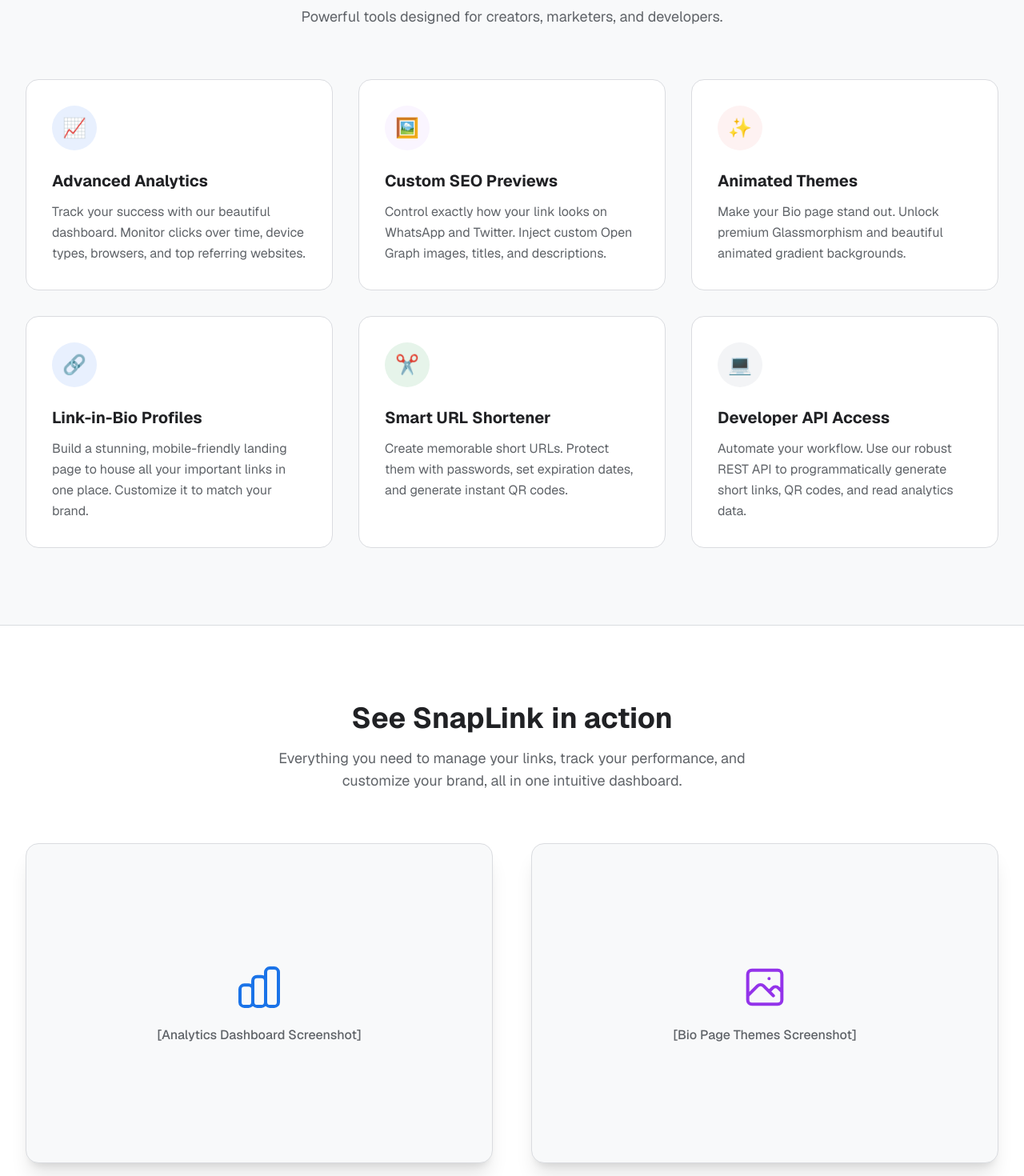
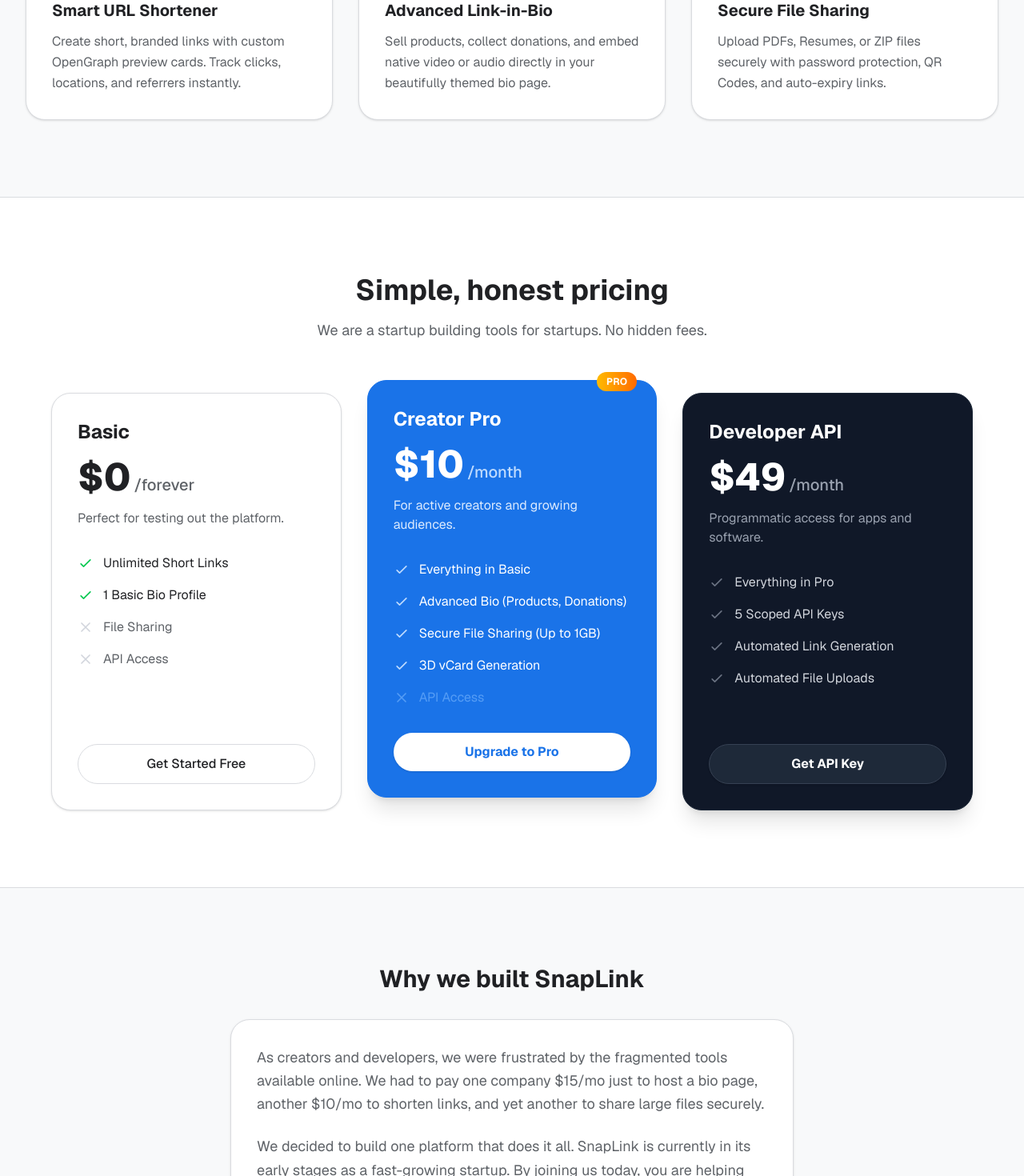
Before and after one commit to dhyey0904/snaplink, a Next.js app in the folder frontend/: page / in a window 1280 px wide. Shown: the part 1060-2530 px from the top of the page at 80% size. Built offline with nearby package versions, Linux system fonts and the light colour scheme.

Commit message:
feat: redesign landing page with genuine startup copy and realistic pricing

```diff
--- a/frontend/src/app/page.tsx
+++ b/frontend/src/app/page.tsx
@@ -35,11 +35,11 @@ export default function Home() {
       <main className="flex-grow">
         <section className="px-4 sm:px-6 lg:px-8 pt-24 pb-32 max-w-7xl mx-auto text-center flex flex-col items-center">
           <h1 className="text-5xl sm:text-6xl md:text-7xl font-bold text-[#202124] tracking-tight leading-tight max-w-4xl">
-            One link to share <br className="hidden sm:block" />
-            <span className="text-transparent bg-clip-text bg-gradient-to-r from-[#1a73e8] to-[#9333ea]">everything you create</span>
+            The all-in-one suite for <br className="hidden sm:block" />
+            <span className="text-transparent bg-clip-text bg-gradient-to-r from-[#1a73e8] to-[#9333ea]">modern creators</span>
           </h1>
           <p className="mt-8 text-lg sm:text-xl text-[#5f6368] max-w-2xl leading-relaxed">
-            The ultimate Link-in-Bio and URL Shortener platform. Create a beautiful, customizable profile to share your content, shorten links, and monetize your audience effortlessly.
+            We built SnapLink to solve our own problem: paying for 5 different subscriptions. Now you can shorten links, build a bio page, share secure files, and generate 3D vCards—all from one dashboard.
           </p>
 
           <div className="mt-12 flex flex-col sm:flex-row gap-4 sm:gap-6 w-full sm:w-auto">
@@ -47,7 +47,7 @@ export default function Home() {
               href="/register"
               className="px-8 py-4 bg-[#1a73e8] text-white rounded-full font-medium text-lg hover:bg-[#1557b0] transition-colors focus:ring-4 focus:ring-[#1a73e8]/20 shadow-sm w-full sm:w-auto"
             >
-              Create your Bio for free
+              Start using SnapLink
             </Link>
             <Link
               href="/login"
@@ -56,16 +56,6 @@ export default function Home() {
               Login to Dashboard
             </Link>
           </div>
-
-          <div className="mt-20 pt-10 border-t border-gray-200 w-full">
-            <p className="text-sm font-semibold text-gray-500 uppercase tracking-widest mb-8">Trusted by creators & developers worldwide</p>
-            <div className="flex flex-wrap justify-center items-center gap-10 opacity-60 grayscale">
-              <svg className="h-8" viewBox="0 0 100 30" fill="currentColor"><text x="0" y="20" fontSize="20" fontWeight="bold">TechCrunch</text></svg>
-              <svg className="h-8" viewBox="0 0 100 30" fill="currentColor"><text x="0" y="20" fontSize="20" fontWeight="bold">The Verge</text></svg>
-              <svg className="h-8" viewBox="0 0 100 30" fill="currentColor"><text x="0" y="20" fontSize="20" fontWeight="bold">Wired</text></svg>
-              <svg className="h-8" viewBox="0 0 100 30" fill="currentColor"><text x="0" y="20" fontSize="20" fontWeight="bold">Forbes</text></svg>
-            </div>
-          </div>
         </section>
 
         {/* Features Section */}
@@ -73,125 +63,119 @@ export default function Home() {
           <div className="max-w-7xl mx-auto px-4 sm:px-6 lg:px-8">
             <div className="text-center mb-16">
               <h2 className="text-3xl sm:text-4xl font-bold text-[#202124]">Everything you need to grow</h2>
-              <p className="mt-4 text-[#5f6368] text-lg">Powerful tools designed for creators, marketers, and developers.</p>
+              <p className="mt-4 text-[#5f6368] text-lg">Powerful tools built by developers, for creators.</p>
             </div>
 
             <div className="grid grid-cols-1 md:grid-cols-3 gap-8">
               {/* Feature 1 */}
-              <div className="bg-white p-8 rounded-2xl border border-[#dadce0] hover:border-[#1a73e8] hover:shadow-md transition-all text-left flex flex-col items-start group">
-                <div className="w-14 h-14 rounded-full bg-[#e8f0fe] text-[#1a73e8] flex items-center justify-center mb-6 text-2xl group-hover:scale-110 transition-transform">📈</div>
-                <h3 className="text-xl font-bold text-[#202124]">Advanced Analytics</h3>
-                <p className="mt-3 text-[#5f6368] leading-relaxed">Track your success with our beautiful dashboard. Monitor clicks over time, device types, browsers, and top referring websites.</p>
+              <div className="bg-white rounded-3xl p-8 border border-[#dadce0] shadow-sm hover:shadow-md transition-shadow">
+                <div className="w-12 h-12 bg-blue-100 text-blue-600 rounded-xl flex items-center justify-center mb-6">
+                  <svg className="w-6 h-6" fill="none" stroke="currentColor" viewBox="0 0 24 24"><path strokeLinecap="round" strokeLinejoin="round" strokeWidth="2" d="M13.828 10.172a4 4 0 00-5.656 0l-4 4a4 4 0 105.656 5.656l1.102-1.101m-.758-4.899a4 4 0 005.656 0l4-4a4 4 0 00-5.656-5.656l-1.1 1.1"></path></svg>
+                </div>
+                <h3 className="text-xl font-bold text-[#202124] mb-3">Smart URL Shortener</h3>
+                <p className="text-[#5f6368] leading-relaxed">Create short, branded links with custom OpenGraph preview cards. Track clicks, locations, and referrers instantly.</p>
               </div>
 
               {/* Feature 2 */}
-              <div className="bg-white p-8 rounded-2xl border border-[#dadce0] hover:border-[#9333ea] hover:shadow-md transition-all text-left flex flex-col items-start group">
-                <div className="w-14 h-14 rounded-full bg-purple-50 text-purple-600 flex items-center justify-center mb-6 text-2xl group-hover:scale-110 transition-transform">🖼️</div>
-                <h3 className="text-xl font-bold text-[#202124]">Custom SEO Previews</h3>
-                <p className="mt-3 text-[#5f6368] leading-relaxed">Control exactly how your link looks on WhatsApp and Twitter. Inject custom Open Graph images, titles, and descriptions.</p>
+              <div className="bg-white rounded-3xl p-8 border border-[#dadce0] shadow-sm hover:shadow-md transition-shadow">
+                <div className="w-12 h-12 bg-purple-100 text-purple-600 rounded-xl flex items-center justify-center mb-6">
+                  <svg className="w-6 h-6" fill="none" stroke="currentColor" viewBox="0 0 24 24"><path strokeLinecap="round" strokeLinejoin="round" strokeWidth="2" d="M4 16l4.586-4.586a2 2 0 012.828 0L16 16m-2-2l1.586-1.586a2 2 0 012.828 0L20 14m-6-6h.01M6 20h12a2 2 0 002-2V6a2 2 0 00-2-2H6a2 2 0 00-2 2v12a2 2 0 002 2z"></path></svg>
+                </div>
+                <h3 className="text-xl font-bold text-[#202124] mb-3">Advanced Link-in-Bio</h3>
+                <p className="text-[#5f6368] leading-relaxed">Sell products, collect donations, and embed native video or audio directly in your beautifully themed bio page.</p>
               </div>
 
               {/* Feature 3 */}
-              <div className="bg-white p-8 rounded-2xl border border-[#dadce0] hover:border-[#ea4335] hover:shadow-md transition-all text-left flex flex-col items-start group">
-                <div className="w-14 h-14 rounded-full bg-red-50 text-red-500 flex items-center justify-center mb-6 text-2xl group-hover:scale-110 transition-transform">✨</div>
-                <h3 className="text-xl font-bold text-[#202124]">Animated Themes</h3>
-                <p className="mt-3 text-[#5f6368] leading-relaxed">Make your Bio page stand out. Unlock premium Glassmorphism and beautiful animated gradient backgrounds.</p>
-              </div>
-
-              {/* Feature 4 */}
-              <div className="bg-white p-8 rounded-2xl border border-[#dadce0] hover:border-[#1a73e8] hover:shadow-md transition-all text-left flex flex-col items-start group">
-                <div className="w-14 h-14 rounded-full bg-[#e8f0fe] text-[#1a73e8] flex items-center justify-center mb-6 text-2xl group-hover:scale-110 transition-transform">🔗</div>
-                <h3 className="text-xl font-bold text-[#202124]">Link-in-Bio Profiles</h3>
-                <p className="mt-3 text-[#5f6368] leading-relaxed">Build a stunning, mobile-friendly landing page to house all your important links in one place. Customize it to match your brand.</p>
-              </div>
-
-              {/* Feature 5 */}
-              <div className="bg-white p-8 rounded-2xl border border-[#dadce0] hover:border-[#34a853] hover:shadow-md transition-all text-left flex flex-col items-start group">
-                <div className="w-14 h-14 rounded-full bg-[#e6f4ea] text-[#34a853] flex items-center justify-center mb-6 text-2xl group-hover:scale-110 transition-transform">✂️</div>
-                <h3 className="text-xl font-bold text-[#202124]">Smart URL Shortener</h3>
-                <p className="mt-3 text-[#5f6368] leading-relaxed">Create memorable short URLs. Protect them with passwords, set expiration dates, and generate instant QR codes.</p>
-              </div>
-
-              {/* Feature 6 */}
-              <div className="bg-white p-8 rounded-2xl border border-[#dadce0] hover:border-[#202124] hover:shadow-md transition-all text-left flex flex-col items-start group">
-                <div className="w-14 h-14 rounded-full bg-gray-100 text-gray-800 flex items-center justify-center mb-6 text-2xl group-hover:scale-110 transition-transform">💻</div>
-                <h3 className="text-xl font-bold text-[#202124]">Developer API Access</h3>
-                <p className="mt-3 text-[#5f6368] leading-relaxed">Automate your workflow. Use our robust REST API to programmatically generate short links, QR codes, and read analytics data.</p>
-              </div>
-            </div>
-          </div>
-        </section>
-
-        {/* Product Showcase Section */}
-        <section className="py-24 bg-white border-t border-[#dadce0]">
-          <div className="max-w-7xl mx-auto px-4 sm:px-6 lg:px-8 text-center">
-            <h2 className="text-3xl sm:text-4xl font-bold text-[#202124] mb-4">See SnapLink in action</h2>
-            <p className="text-[#5f6368] text-lg mb-16 max-w-2xl mx-auto">Everything you need to manage your links, track your performance, and customize your brand, all in one intuitive dashboard.</p>
-
-            <div className="grid grid-cols-1 lg:grid-cols-2 gap-12 items-center">
-              <div className="bg-[#f8f9fa] rounded-2xl border border-[#dadce0] p-4 shadow-xl overflow-hidden h-[400px] flex items-center justify-center">
-                {/* Placeholder for Analytics Screenshot */}
-                <div className="text-[#5f6368] font-medium flex flex-col items-center">
-                  <svg className="w-16 h-16 text-[#1a73e8] mb-4" fill="none" stroke="currentColor" viewBox="0 0 24 24"><path strokeLinecap="round" strokeLinejoin="round" strokeWidth="1.5" d="M9 19v-6a2 2 0 00-2-2H5a2 2 0 00-2 2v6a2 2 0 002 2h2a2 2 0 002-2zm0 0V9a2 2 0 012-2h2a2 2 0 012 2v10m-6 0a2 2 0 002 2h2a2 2 0 002-2m0 0V5a2 2 0 012-2h2a2 2 0 012 2v14a2 2 0 01-2 2h-2a2 2 0 01-2-2z"></path></svg>
-                  [Analytics Dashboard Screenshot]
+              <div className="bg-white rounded-3xl p-8 border border-[#dadce0] shadow-sm hover:shadow-md transition-shadow">
+                <div className="w-12 h-12 bg-green-100 text-green-600 rounded-xl flex items-center justify-center mb-6">
+                  <svg className="w-6 h-6" fill="none" stroke="currentColor" viewBox="0 0 24 24"><path strokeLinecap="round" strokeLinejoin="round" strokeWidth="2" d="M12 15v2m-6 4h12a2 2 0 002-2v-6a2 2 0 00-2-2H6a2 2 0 00-2 2v6a2 2 0 002 2zm10-10V7a4 4 0 00-8 0v4h8z"></path></svg>
                 </div>
-              </div>
-              <div className="bg-[#f8f9fa] rounded-2xl border border-[#dadce0] p-4 shadow-xl overflow-hidden h-[400px] flex items-center justify-center">
-                {/* Placeholder for Bio Page Screenshot */}
-                <div className="text-[#5f6368] font-medium flex flex-col items-center">
-                  <svg className="w-16 h-16 text-[#9333ea] mb-4" fill="none" stroke="currentColor" viewBox="0 0 24 24"><path strokeLinecap="round" strokeLinejoin="round" strokeWidth="1.5" d="M4 16l4.586-4.586a2 2 0 012.828 0L16 16m-2-2l1.586-1.586a2 2 0 012.828 0L20 14m-6-6h.01M6 20h12a2 2 0 002-2V6a2 2 0 00-2-2H6a2 2 0 00-2 2v12a2 2 0 002 2z"></path></svg>
-                  [Bio Page Themes Screenshot]
-                </div>
+                <h3 className="text-xl font-bold text-[#202124] mb-3">Secure File Sharing</h3>
+                <p className="text-[#5f6368] leading-relaxed">Upload PDFs, Resumes, or ZIP files securely with password protection, QR Codes, and auto-expiry links.</p>
               </div>
             </div>
           </div>
         </section>
 
         {/* Pricing Section */}
-        <section className="py-24 bg-[#f8f9fa] border-t border-[#dadce0]">
+        <section className="py-24 bg-white border-t border-[#dadce0]">
           <div className="max-w-7xl mx-auto px-4 sm:px-6 lg:px-8">
             <div className="text-center mb-16">
-              <h2 className="text-3xl sm:text-4xl font-bold text-[#202124]">Simple, transparent pricing</h2>
-              <p className="mt-4 text-[#5f6368] text-lg">Start for free, upgrade when you need programmatic access.</p>
+              <h2 className="text-3xl sm:text-4xl font-bold text-[#202124]">Simple, honest pricing</h2>
+              <p className="mt-4 text-[#5f6368] text-lg">We are a startup building tools for startups. No hidden fees.</p>
             </div>
 
-            <div className="grid grid-cols-1 md:grid-cols-2 gap-8 max-w-4xl mx-auto">
+            <div className="grid grid-cols-1 md:grid-cols-3 gap-8 max-w-6xl mx-auto">
               {/* Free Tier */}
-              <div className="bg-white rounded-3xl p-8 border border-[#dadce0] shadow-sm">
-                <h3 className="text-2xl font-bold text-[#202124]">Creator</h3>
+              <div className="bg-white rounded-3xl p-8 border border-[#dadce0] shadow-sm flex flex-col h-full">
+                <h3 className="text-2xl font-bold text-[#202124]">Basic</h3>
                 <div className="mt-4 flex items-baseline text-5xl font-extrabold text-[#202124]">
-                  ₹0
+                  $0
                   <span className="ml-1 text-xl font-medium text-[#5f6368]">/forever</span>
                 </div>
-                <p className="mt-4 text-[#5f6368]">Perfect for individuals and creators starting out.</p>
-                <ul className="mt-8 space-y-4">
+                <p className="mt-4 text-[#5f6368]">Perfect for testing out the platform.</p>
+                <ul className="mt-8 space-y-4 flex-grow">
                   <li className="flex items-center"><svg className="w-5 h-5 text-green-500 mr-3" fill="none" stroke="currentColor" viewBox="0 0 24 24"><path strokeLinecap="round" strokeLinejoin="round" strokeWidth="2" d="M5 13l4 4L19 7"></path></svg>Unlimited Short Links</li>
-                  <li className="flex items-center"><svg className="w-5 h-5 text-green-500 mr-3" fill="none" stroke="currentColor" viewBox="0 0 24 24"><path strokeLinecap="round" strokeLinejoin="round" strokeWidth="2" d="M5 13l4 4L19 7"></path></svg>1 Link-in-Bio Profile</li>
-                  <li className="flex items-center"><svg className="w-5 h-5 text-green-500 mr-3" fill="none" stroke="currentColor" viewBox="0 0 24 24"><path strokeLinecap="round" strokeLinejoin="round" strokeWidth="2" d="M5 13l4 4L19 7"></path></svg>Advanced Analytics</li>
+                  <li className="flex items-center"><svg className="w-5 h-5 text-green-500 mr-3" fill="none" stroke="currentColor" viewBox="0 0 24 24"><path strokeLinecap="round" strokeLinejoin="round" strokeWidth="2" d="M5 13l4 4L19 7"></path></svg>1 Basic Bio Profile</li>
+                  <li className="flex items-center text-[#5f6368]"><svg className="w-5 h-5 text-gray-300 mr-3" fill="none" stroke="currentColor" viewBox="0 0 24 24"><path strokeLinecap="round" strokeLinejoin="round" strokeWidth="2" d="M6 18L18 6M6 6l12 12"></path></svg>File Sharing</li>
                   <li className="flex items-center text-[#5f6368]"><svg className="w-5 h-5 text-gray-300 mr-3" fill="none" stroke="currentColor" viewBox="0 0 24 24"><path strokeLinecap="round" strokeLinejoin="round" strokeWidth="2" d="M6 18L18 6M6 6l12 12"></path></svg>API Access</li>
                 </ul>
                 <Link href="/register" className="mt-8 block w-full py-3 px-6 border border-[#dadce0] rounded-full text-center font-medium text-[#202124] hover:bg-gray-50 transition-colors">Get Started Free</Link>
               </div>
 
               {/* Pro Tier */}
-              <div className="bg-[#1a73e8] rounded-3xl p-8 border border-[#1a73e8] shadow-xl relative transform md:-translate-y-4">
+              <div className="bg-[#1a73e8] rounded-3xl p-8 border border-[#1a73e8] shadow-xl relative transform md:-translate-y-4 flex flex-col h-full">
                 <div className="absolute top-0 right-6 transform -translate-y-1/2">
-                  <span className="bg-gradient-to-r from-purple-500 to-pink-500 text-white text-xs font-bold px-3 py-1 rounded-full uppercase tracking-wide">Most Popular</span>
+                  <span className="bg-gradient-to-r from-amber-400 to-orange-500 text-white text-xs font-bold px-3 py-1 rounded-full uppercase tracking-wide">Pro</span>
                 </div>
+                <h3 className="text-2xl font-bold text-white">Creator Pro</h3>
+                <div className="mt-4 flex items-baseline text-5xl font-extrabold text-white">
+                  $10
+                  <span className="ml-1 text-xl font-medium text-blue-200">/month</span>
+                </div>
+                <p className="mt-4 text-blue-100">For active creators and growing audiences.</p>
+                <ul className="mt-8 space-y-4 text-white flex-grow">
+                  <li className="flex items-center"><svg className="w-5 h-5 text-blue-200 mr-3" fill="none" stroke="currentColor" viewBox="0 0 24 24"><path strokeLinecap="round" strokeLinejoin="round" strokeWidth="2" d="M5 13l4 4L19 7"></path></svg>Everything in Basic</li>
+                  <li className="flex items-center"><svg className="w-5 h-5 text-blue-200 mr-3" fill="none" stroke="currentColor" viewBox="0 0 24 24"><path strokeLinecap="round" strokeLinejoin="round" strokeWidth="2" d="M5 13l4 4L19 7"></path></svg>Advanced Bio (Products, Donations)</li>
+                  <li className="flex items-center"><svg className="w-5 h-5 text-blue-200 mr-3" fill="none" stroke="currentColor" viewBox="0 0 24 24"><path strokeLinecap="round" strokeLinejoin="round" strokeWidth="2" d="M5 13l4 4L19 7"></path></svg>Secure File Sharing (Up to 1GB)</li>
+                  <li className="flex items-center"><svg className="w-5 h-5 text-blue-200 mr-3" fill="none" stroke="currentColor" viewBox="0 0 24 24"><path strokeLinecap="round" strokeLinejoin="round" strokeWidth="2" d="M5 13l4 4L19 7"></path></svg>3D vCard Generation</li>
+                  <li className="flex items-center text-blue-300/50"><svg className="w-5 h-5 mr-3" fill="none" stroke="currentColor" viewBox="0 0 24 24"><path strokeLinecap="round" strokeLinejoin="round" strokeWidth="2" d="M6 18L18 6M6 6l12 12"></path></svg>API Access</li>
+                </ul>
+                <Link href="/register" className="mt-8 block w-full py-3 px-6 bg-white rounded-full text-center font-bold text-[#1a73e8] hover:bg-gray-100 transition-colors shadow-sm">Upgrade to Pro</Link>
+              </div>
+
+              {/* API Tier */}
+              <div className="bg-gray-900 rounded-3xl p-8 border border-gray-800 shadow-xl flex flex-col h-full">
                 <h3 className="text-2xl font-bold text-white">Developer API</h3>
                 <div className="mt-4 flex items-baseline text-5xl font-extrabold text-white">
-                  ₹199
-                  <span className="ml-1 text-xl font-medium text-blue-200">/lifetime</span>
+                  $49
+                  <span className="ml-1 text-xl font-medium text-gray-400">/month</span>
                 </div>
-                <p className="mt-4 text-blue-100">For businesses that need programmatic automation.</p>
-                <ul className="mt-8 space-y-4 text-white">
-                  <li className="flex items-center"><svg className="w-5 h-5 text-blue-200 mr-3" fill="none" stroke="currentColor" viewBox="0 0 24 24"><path strokeLinecap="round" strokeLinejoin="round" strokeWidth="2" d="M5 13l4 4L19 7"></path></svg>Everything in Creator</li>
-                  <li className="flex items-center"><svg className="w-5 h-5 text-blue-200 mr-3" fill="none" stroke="currentColor" viewBox="0 0 24 24"><path strokeLinecap="round" strokeLinejoin="round" strokeWidth="2" d="M5 13l4 4L19 7"></path></svg>Full REST API Access</li>
-                  <li className="flex items-center"><svg className="w-5 h-5 text-blue-200 mr-3" fill="none" stroke="currentColor" viewBox="0 0 24 24"><path strokeLinecap="round" strokeLinejoin="round" strokeWidth="2" d="M5 13l4 4L19 7"></path></svg>Programmatic Link Generation</li>
-                  <li className="flex items-center"><svg className="w-5 h-5 text-blue-200 mr-3" fill="none" stroke="currentColor" viewBox="0 0 24 24"><path strokeLinecap="round" strokeLinejoin="round" strokeWidth="2" d="M5 13l4 4L19 7"></path></svg>Priority Support</li>
+                <p className="mt-4 text-gray-400">Programmatic access for apps and software.</p>
+                <ul className="mt-8 space-y-4 text-gray-300 flex-grow">
+                  <li className="flex items-center"><svg className="w-5 h-5 text-gray-500 mr-3" fill="none" stroke="currentColor" viewBox="0 0 24 24"><path strokeLinecap="round" strokeLinejoin="round" strokeWidth="2" d="M5 13l4 4L19 7"></path></svg>Everything in Pro</li>
+                  <li className="flex items-center"><svg className="w-5 h-5 text-gray-500 mr-3" fill="none" stroke="currentColor" viewBox="0 0 24 24"><path strokeLinecap="round" strokeLinejoin="round" strokeWidth="2" d="M5 13l4 4L19 7"></path></svg>5 Scoped API Keys</li>
+                  <li className="flex items-center"><svg className="w-5 h-5 text-gray-500 mr-3" fill="none" stroke="currentColor" viewBox="0 0 24 24"><path strokeLinecap="round" strokeLinejoin="round" strokeWidth="2" d="M5 13l4 4L19 7"></path></svg>Automated Link Generation</li>
+                  <li className="flex items-center"><svg className="w-5 h-5 text-gray-500 mr-3" fill="none" stroke="currentColor" viewBox="0 0 24 24"><path strokeLinecap="round" strokeLinejoin="round" strokeWidth="2" d="M5 13l4 4L19 7"></path></svg>Automated File Uploads</li>
                 </ul>
-                <Link href="/login" className="mt-8 block w-full py-3 px-6 bg-white rounded-full text-center font-bold text-[#1a73e8] hover:bg-gray-100 transition-colors shadow-sm">Unlock API</Link>
+                <Link href="/login" className="mt-8 block w-full py-3 px-6 bg-gray-800 border border-gray-700 rounded-full text-center font-bold text-white hover:bg-gray-700 transition-colors shadow-sm">Get API Key</Link>
               </div>
+
+            </div>
+          </div>
+        </section>
+
+        {/* Why We Built This Section */}
+        <section className="py-24 bg-[#f8f9fa] border-t border-[#dadce0]">
+          <div className="max-w-3xl mx-auto px-4 sm:px-6 lg:px-8 text-center">
+            <h2 className="text-3xl font-bold text-[#202124] mb-8">Why we built SnapLink</h2>
+            <div className="bg-white p-8 rounded-3xl shadow-sm border border-[#dadce0] text-left">
+              <p className="text-lg text-[#5f6368] mb-6 leading-relaxed">
+                As creators and developers, we were frustrated by the fragmented tools available online. We had to pay one company $15/mo just to host a bio page, another $10/mo to shorten links, and yet another to share large files securely.
+              </p>
+              <p className="text-lg text-[#5f6368] leading-relaxed">
+                We decided to build one platform that does it all. SnapLink is currently in its early stages as a fast-growing startup. By joining us today, you are helping shape a genuine platform that actually cares about solving real problems for creators.
+              </p>
             </div>
           </div>
         </section>
@@ -203,7 +187,7 @@ export default function Home() {
             <div className="space-y-8">
               <div>
                 <h4 className="text-lg font-bold text-[#202124]">Is it really free?</h4>
-                <p className="mt-2 text-[#5f6368]">Yes! Our core platform for creating short links and your Link-in-Bio profile is completely free forever. We support our free tier through lightweight, unobtrusive ads shown during redirects.</p>
+                <p className="mt-2 text-[#5f6368]">Yes! The Basic tier for creating short links and your Link-in-Bio profile is free forever. We support the platform through our Pro and Developer tiers.</p>
               </div>
               <div>
                 <h4 className="text-lg font-bold text-[#202124]">How do Custom SEO Previews work?</h4>
@@ -211,7 +195,7 @@ export default function Home() {
               </div>
               <div>
                 <h4 className="text-lg font-bold text-[#202124]">How does the API payment work?</h4>
-                <p className="mt-2 text-[#5f6368]">It is a simple, one-time lifetime payment of ₹199. No subscriptions, no hidden fees. Once unlocked, you can generate unlimited API keys from your dashboard to automate your workflow.</p>
+                <p className="mt-2 text-[#5f6368]">Our Developer tier is $49/month. Once active, you get 5 distinct, scoped API keys (Master, URL, Bio, File, vCard) to safely automate different parts of your workflow.</p>
               </div>
             </div>
           </div>
```
